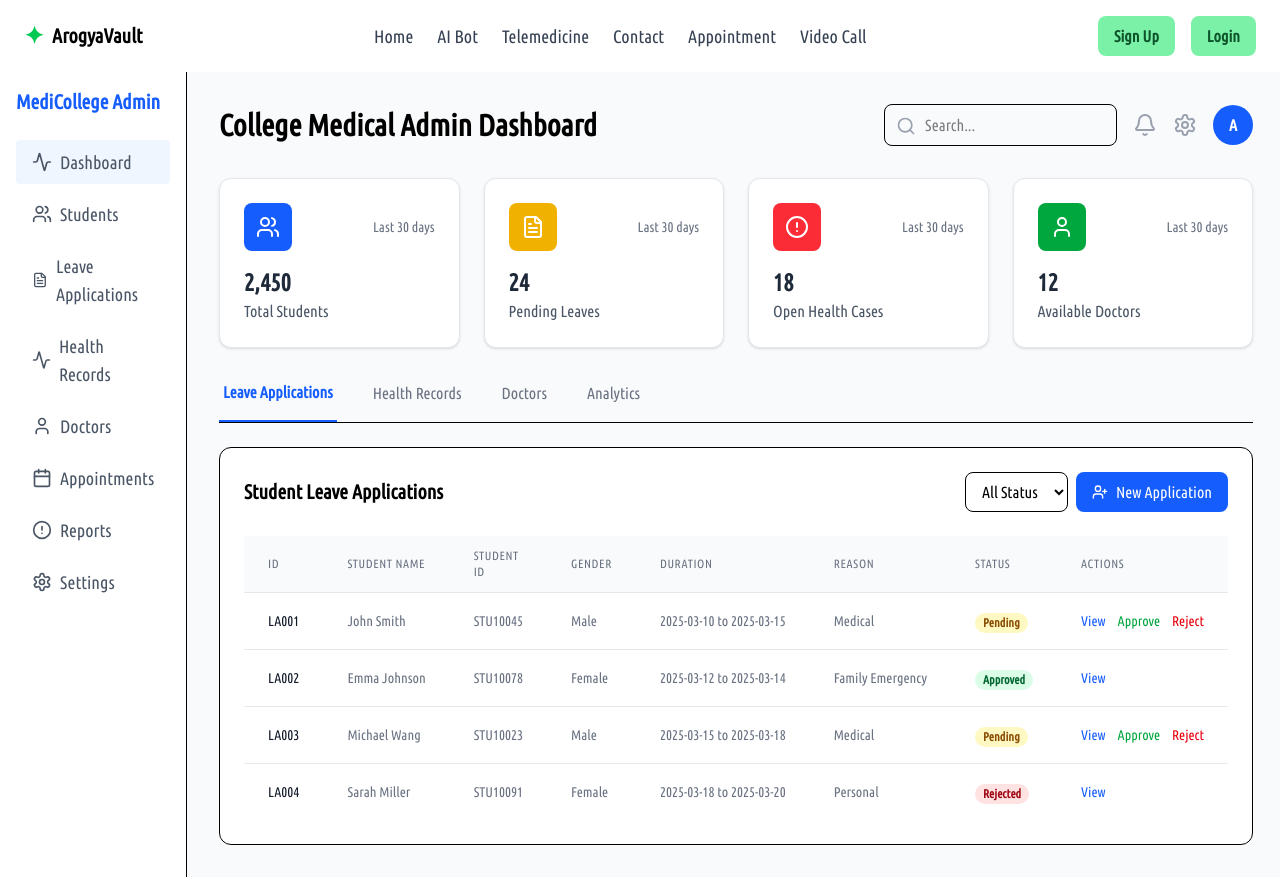
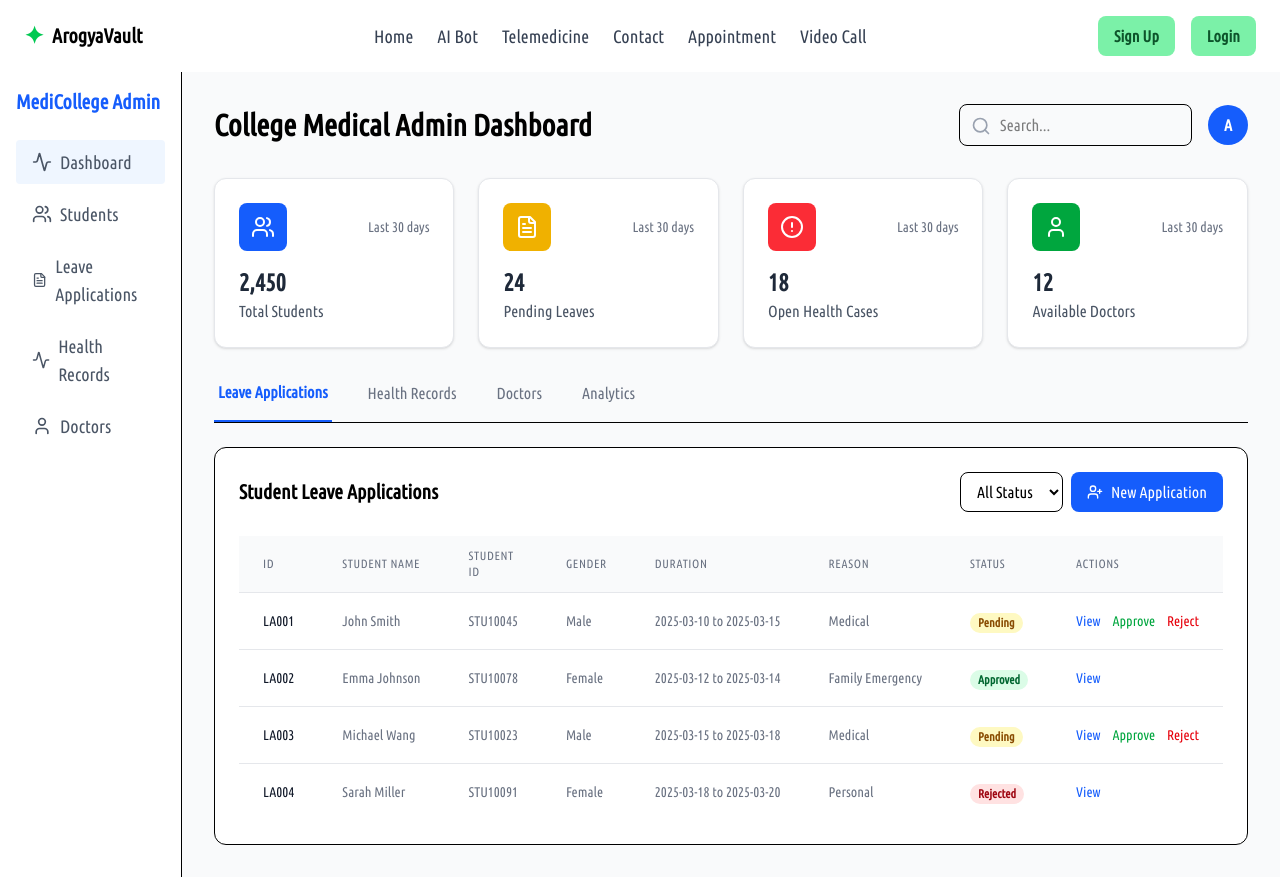
Before and after one commit to kanishkapan/ArogyaVault, a React (Vite) app in the folder Frontend/: page /admin in a window 1280 px wide. Built offline with nearby package versions, Linux system fonts and the light colour scheme.

Commit message:
Images changed : slogans pending

```diff
--- a/Frontend/src/Pages/Aibot.jsx
+++ b/Frontend/src/Pages/Aibot.jsx
@@ -4,6 +4,7 @@ import Chat from '../components/AiBot/Chat'
 import Testimonial from '../components/AiBot/Testimonials'
 import Footer from '../components/Navbar/Footer'
 import MedicalAIChat from '../components/aifeatures/medicalai'
+import Predictionchat from '../components/aitanissa/Predictionchat'
 const Aibot = () => {
   return (
     <div>
@@ -11,7 +12,7 @@ const Aibot = () => {
 
 
 <Header/>
-<MedicalAIChat/>
+<Predictionchat/>
 <Testimonial/>
 <Footer/>
 
--- a/Frontend/src/components/AiBot/Header.jsx
+++ b/Frontend/src/components/AiBot/Header.jsx
@@ -23,7 +23,7 @@ const Header = () => {
         {/* Image Placeholder */}
         <div className="lg:w-1/2 flex justify-center mt-10 lg:mt-0">
           <img
-            src="./src/assets/image 35.png"
+            src="./src/assets/ai bot page.png"
             alt="Healthcare Illustration"
             className="w-full max-w-lg"
           />
--- a/Frontend/src/components/Booking/Header.jsx
+++ b/Frontend/src/components/Booking/Header.jsx
@@ -23,7 +23,7 @@ const Header = () => {
         {/* Image Placeholder */}
         <div className="lg:w-1/2 flex justify-center mt-10 lg:mt-0">
           <img
-            src="./src/assets/image 35.png"
+             src="./src/assets/appointment page.png"
             alt="Healthcare Illustration"
             className="w-full max-w-lg"
           />
--- a/Frontend/src/components/ContactUs/Header.jsx
+++ b/Frontend/src/components/ContactUs/Header.jsx
@@ -23,7 +23,7 @@ const Header = () => {
         {/* Image Placeholder */}
         <div className="lg:w-1/2 flex justify-center mt-10 lg:mt-0">
           <img
-            src="./src/assets/image 35.png"
+             src="./src/assets/contact page.png"
             alt="Healthcare Illustration"
             className="w-full max-w-lg"
           />
--- a/Frontend/src/components/PatientForm/Header.jsx
+++ b/Frontend/src/components/PatientForm/Header.jsx
@@ -23,7 +23,7 @@ const Header = () => {
         {/* Image Placeholder */}
         <div className="lg:w-1/2 flex justify-center mt-10 lg:mt-0">
           <img
-            src="./src/assets/image 35.png"
+            src="./src/assets/patientform.png"
             alt="Healthcare Illustration"
             className="w-full max-w-lg"
           />
--- a/Frontend/src/components/StudentDashboard/Admindashboard.jsx
+++ b/Frontend/src/components/StudentDashboard/Admindashboard.jsx
@@ -64,9 +64,8 @@ const AdminDashboard = () => {
             { name: 'Leave Applications', icon: FileText },
             { name: 'Health Records', icon: Activity },
             { name: 'Doctors', icon: User },
-            { name: 'Appointments', icon: Calendar },
-            { name: 'Reports', icon: AlertCircle },
-            { name: 'Settings', icon: Settings }
+
+
           ].map(item => (
             <Link key={item.name} to={`/${item.name.toLowerCase().replace(' ', '-')}`} className="flex items-center px-4 py-2 text-gray-600 hover:bg-gray-100 rounded">
               <item.icon className="w-5 h-5 mr-2" />
@@ -86,8 +85,7 @@ const AdminDashboard = () => {
               <Search className="w-5 h-5 text-gray-400 absolute left-3 top-3" />
               <input type="text" placeholder="Search..." className="pl-10 pr-4 py-2 border rounded-lg" />
             </div>
-            <Bell className="w-6 h-6 text-gray-400 cursor-pointer" />
-            <Settings className="w-6 h-6 text-gray-400 cursor-pointer" />
+
             <div className="w-10 h-10 bg-blue-600 rounded-full flex items-center justify-center text-white font-bold">
               A
             </div>
--- a/Frontend/src/components/VideoCall/HeaderVideo.jsx
+++ b/Frontend/src/components/VideoCall/HeaderVideo.jsx
@@ -23,7 +23,7 @@ const HeaderVideo = () => {
         {/* Image Placeholder */}
         <div className="lg:w-1/2 flex justify-center mt-10 lg:mt-0">
           <img
-            src="./src/assets/image 35.png"
+          src="./src/assets/video call page.png"
             alt="Healthcare Illustration"
             className="w-full max-w-lg"
           />
```
